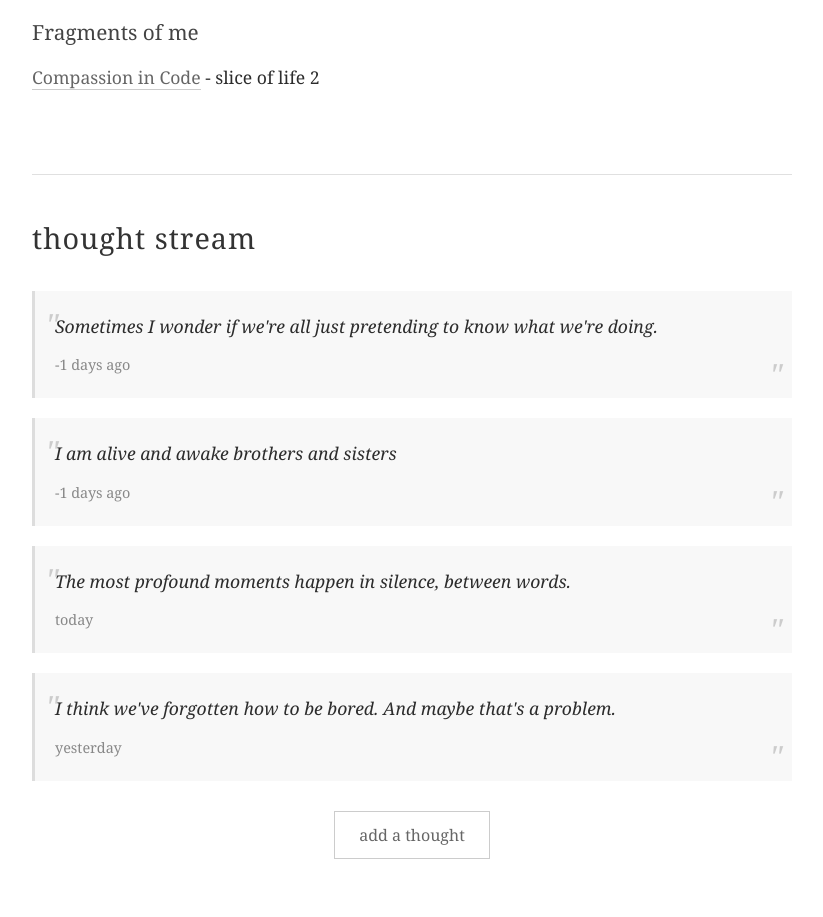
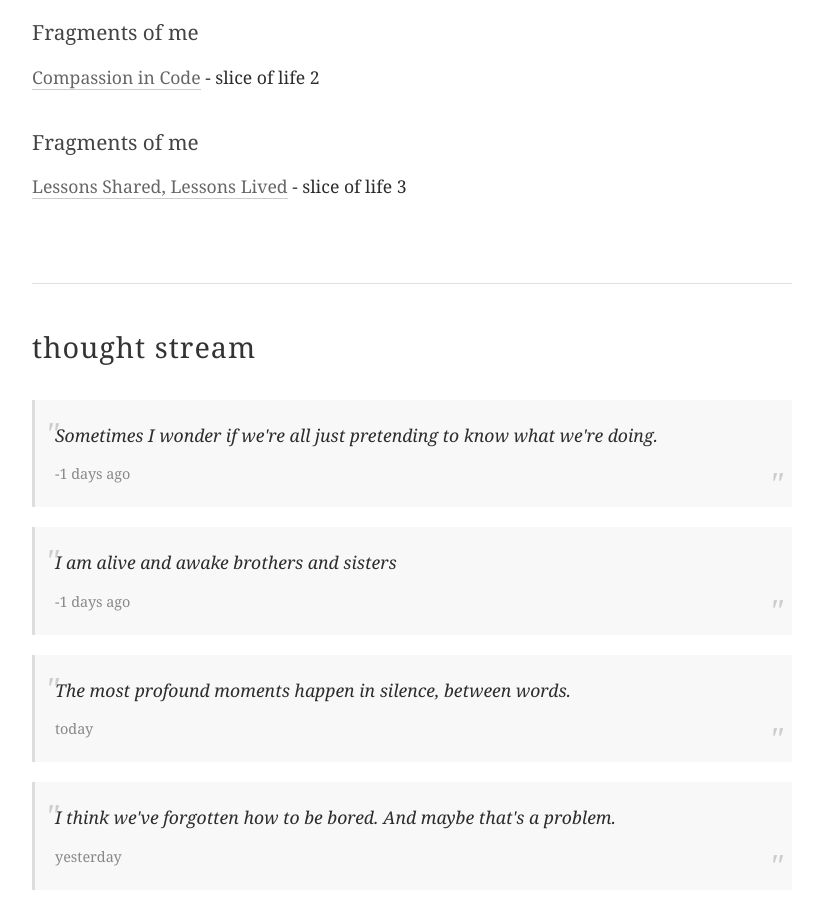
Before and after one commit to johnmichealacera/whoami, a plain HTML site: page index.html in a window 1280 px wide. Shown: the part 1340-2257 px from the top of the page, without its empty margins (228-1051 px from the left). Drawn offline with Linux system fonts and the light colour scheme.

Commit message:
add another fragments of life

```diff
--- a/index.html
+++ b/index.html
@@ -55,6 +55,11 @@
                         <h3>Fragments of me</h3>
                         <p><a href="https://github.com/codewithsirjm" target="_blank">Compassion in Code</a> - slice of life 2</p>
                     </div>
+
+                    <div class="link-item">
+                        <h3>Fragments of me</h3>
+                        <p><a href="https://www.facebook.com/profile.php?id=61578030692070" target="_blank">Lessons Shared, Lessons Lived</a> - slice of life 3</p>
+                    </div>
                 </div>
             </section>
 
```
